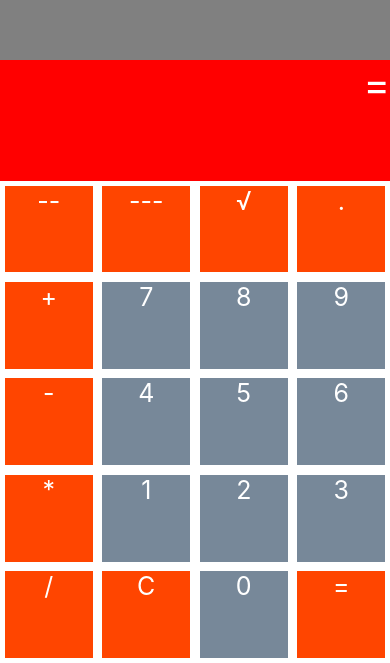
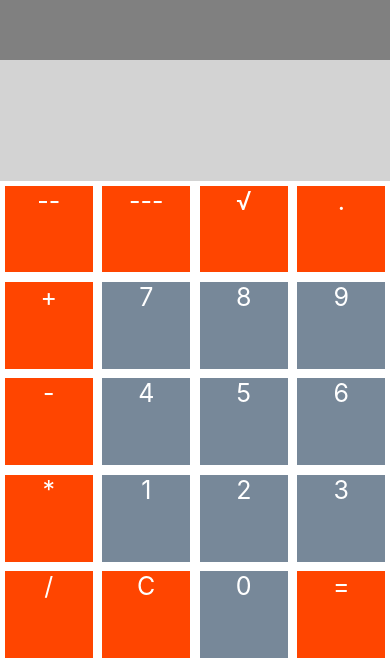
Before and after one commit to lukebelliveau/ios-curriculum, a React Native app in the folder Calculator/: screen / in a window 390 px wide. Shown: the part 181-844 px from the top of the page. Built offline with nearby package versions, Linux system fonts and the light colour scheme.

Commit message:
reworked Description a bit and pulled operations into own file

```diff
--- a/Calculator/App.js
+++ b/Calculator/App.js
@@ -4,6 +4,7 @@ import { StyleSheet, Text, View } from 'react-native';
 import Keypad from './src/Keypad';
 import Description from './src/Description';
 import getButtons from './src/getButtons';
+import { unaryOperations, binaryOperations } from './src/operations';
 
 const initialState = {
   displayText: '',
@@ -109,17 +110,6 @@ export default class App extends React.Component {
   }
 };
 
-const unaryOperations = {
-  '√': (op) => Math.sqrt(op),
-};
-
-const binaryOperations = {
-  '+': (op1, op2) => op1 + op2,
-  '-': (op1, op2) => op1 - op2,
-  '*': (op1, op2) => op1 * op2,
-  '/': (op1, op2) => op1 / op2
-};
-
 const styles = StyleSheet.create({
   container: {
     flex: 1,
@@ -128,7 +118,7 @@ const styles = StyleSheet.create({
     flex: 2,
     color: 'white',
     backgroundColor: 'gray',
-    fontSize: 40,
+    fontSize: 80,
     textAlign: 'right',
     textAlignVertical: 'bottom',
   },
--- a/Calculator/src/Description.js
+++ b/Calculator/src/Description.js
@@ -1,18 +1,18 @@
 import React from 'react';
 import { Text } from 'react-native';
 
-const descriptionSuffix = (isOperationPending) => {
-  return isOperationPending ? '...' : '=';
-};
+export default ({ description, isOperationPending }) =>
+  <Text style={ styles }>{ formatDescription(description, isOperationPending) }</Text>
 
-export default ({ description, isOperationPending }) => (
-  <Text style={ styles }>{ description + descriptionSuffix(isOperationPending) }</Text>
-)
+const formatDescription = (description, isOperationPending) =>
+  description === ''
+    ? null
+    : description + (isOperationPending ? '...' : '=');
 
 const styles = {
   flex: 1,
     color: 'white',
-    backgroundColor: 'red',
+    backgroundColor: 'lightgray',
     fontSize: 40,
     textAlign: 'right',
     textAlignVertical: 'bottom',
--- /dev/null
+++ b/Calculator/src/operations.js
@@ -0,0 +1,10 @@
+export const unaryOperations = {
+  '√': (op) => Math.sqrt(op),
+};
+
+export const binaryOperations = {
+  '+': (op1, op2) => op1 + op2,
+  '-': (op1, op2) => op1 - op2,
+  '*': (op1, op2) => op1 * op2,
+  '/': (op1, op2) => op1 / op2
+};
```
Also changed, not shown: Calculator/src/Keypad.js (line endings or trailing spaces), Calculator/src/getButtons.js (line endings or trailing spaces).
